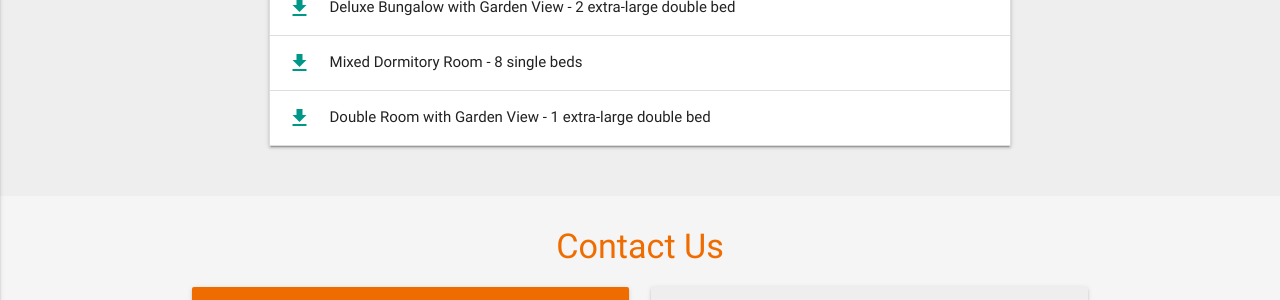
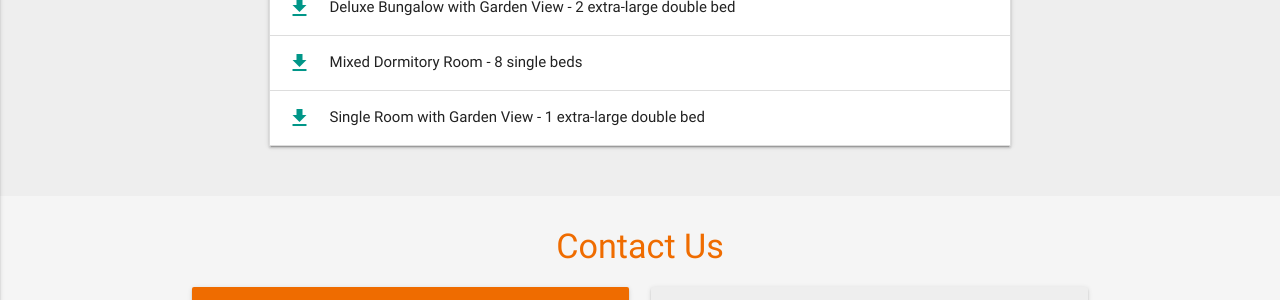
Before and after one commit to yong-lim/greenhouse-retreat, a Jekyll site: the page built from index.md, in a window 1280 px wide and 900 px high, scrolled down 2112 px. Shown: the part 152-452 px from the top of the window. Built offline with Jekyll 4.4.1, drawn with Linux system fonts in a browser that asks for light colours; nearby versions of some CDN libraries.

Commit message:
Change double to single

```diff
--- a/_data/rooms.yml
+++ b/_data/rooms.yml
@@ -66,7 +66,7 @@
   bed : 8 single beds
   block: "blockquote-warning"
 
-- title: "Double Room with Garden View - 1 extra-large double bed"
+- title: "Single Room with Garden View - 1 extra-large double bed"
   details: |
     **1 extra-large double bed**
 
```
